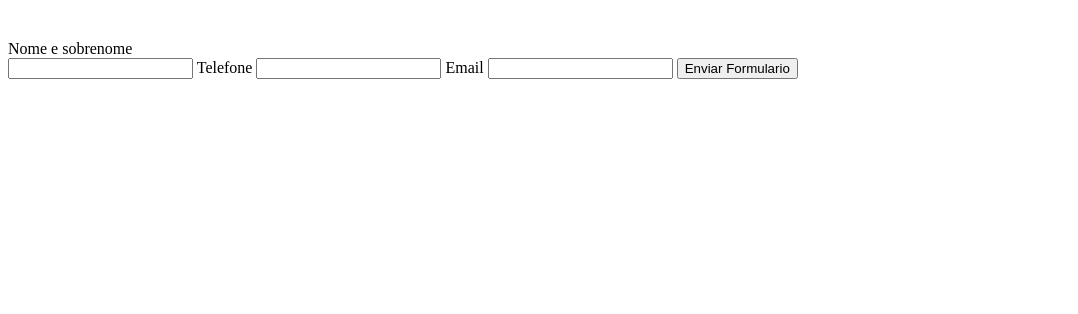
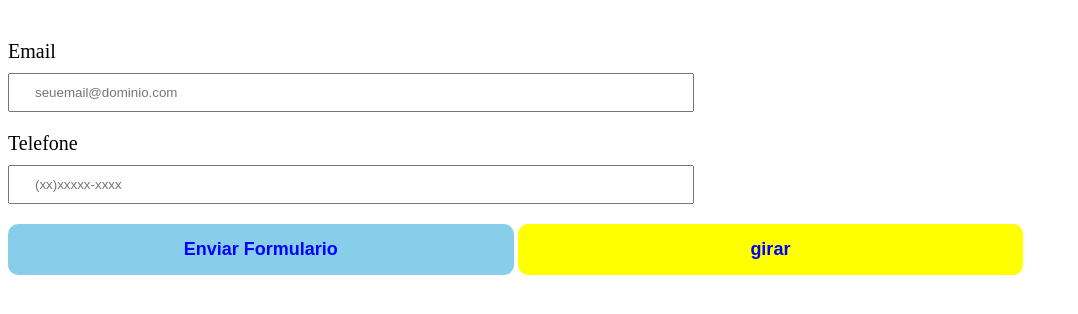
Before and after one commit to Juannelith/Aula, a plain HTML site: page formulario.html in a window 1280 px wide. Shown: the whole page, without its empty margins (0-1078 px from the left). Drawn offline with Linux system fonts and the light colour scheme.

Commit message:
Add files via upload

```diff
--- a/formulario.css
+++ b/formulario.css
@@ -1,57 +1,46 @@
-main {
-width: 940px;
-margin: 0 auto;
+form{
+	margin: 40px 0;
 }
-
-form {
- margin: 40px  0;
+form label{
+	display: block;
+	font-size: 20px;
+	margin: 0 0 10px;
 }
-
-form label, form p {
-  display: block;
-  font-size: 20px
-   margin: 0 0 20px;
-
-    }
-.input-padrao {
+.input-padrao{
 	display: block;
-	 margin: 0 0 20px;
-	   padding: 10px 25px;
-	    width: 50%;
+	margin: 0 0 20px;
+	padding: 10px 25px;
+	width: 50%;
 }
-.checkbox {
-margin: 20px 0;
+.enviar{
+	width: 40%;
+	padding: 15px 0;
+	background: skyblue;
+	color: blue;
+	font-weight: bold;
+	font-size: 18px;
+	border: none;
+	border-radius: 10px;
+	transition: 1s all;
+	cursor: pointer;
 }
-form p{
+.enviar:hover{
+	background: blue;
+	transform; scale(1.5);
+	transform; rotate(20deg);
+}
+.girar{
+	width: 40%;
+	padding: 15px 0;
+	background: yellow;
 	color: blue;
+	font-weight: bold;
+	font-size: 18px;
+	border: none;
+	border-radius: 10px;
+	transition: 1s all;
+	cursor: pointer;
 }
-
-.pagina2
-
-main {
-width: 940px;
-margin: 0 auto;
-}
-
-form {
- margin: 40px  0;
-}
-
-form label, form p {
-  display: block;
-  font-size: 20px
-   margin: 0 0 20px;
-
-    }
-.input-padrao {
-	display: block;
-	 margin: 0 0 20px;
-	   padding: 10px 25px;
-	    width: 50%;
-}
-.checkbox {
-margin: 20px 0;
-}
-form p{
-	color: blue;
-}
+.girar:hover{
+	background: blue;
+	transform: rotate(1000deg);
--- a/formulario.html
+++ b/formulario.html
@@ -2,29 +2,28 @@
 <html lang="en">
 <head>
 	<meta charset="UTF-8">
+	<meta name="viewport" content="width=device-width, initial-scale=1.0">
 	<title>Formulario</title>
 	<link rel="stylesheet" href="formulario.css">
 </head>
 <body>
+	<main>
+		<form>
+			<label for="email">Email</label>
+			<input type="email" id="email" class="input-padrao" required
+			placeholder="seuemail@dominio.com">
 
- <header>
-
-	<mai>
-		<form>
-		<label> Nome e sobrenome</label>
-		<input type="text"id="sobrenome">
-        <labe for="telefone"> Telefone </labe>
-        <input type="text"id="telefone">
-        <labe for="email"> Email </labe>
-        <input type="text"id="email">
-        <input type="submit"value="Enviar Formulario">
-        </form>
+			<label for="telefone">Telefone</label>
+			<input type="tel" id="telefone" class="input-padrao" required
+			placeholder="(xx)xxxxx-xxxx">
 
 
+			<input type="submit" value="Enviar Formulario" class="enviar">
 
-
-
-
+			<input type="submit" value="girar" class="girar">
 
 
 		</form>
+
+</body>
+</html>
```
